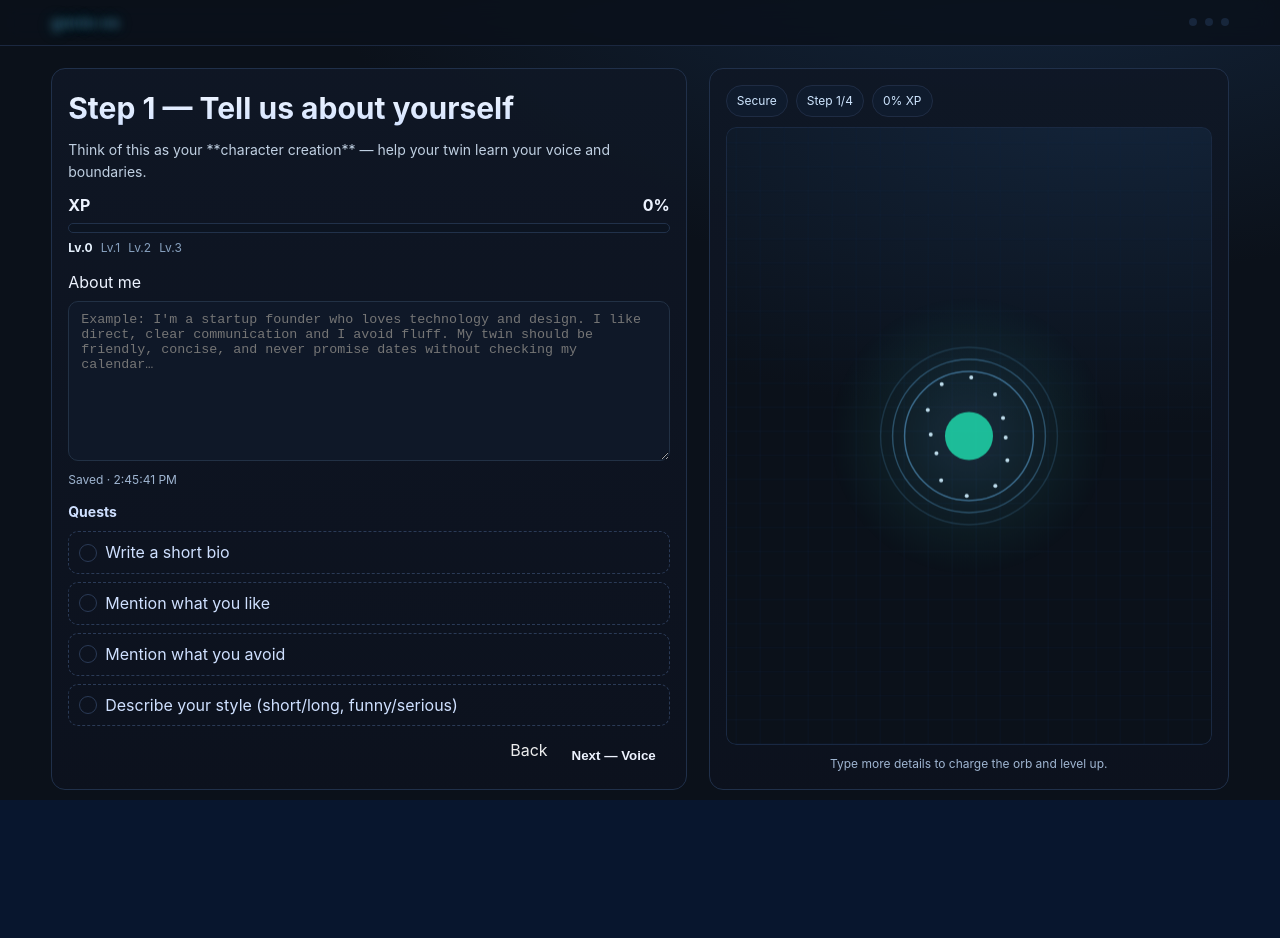
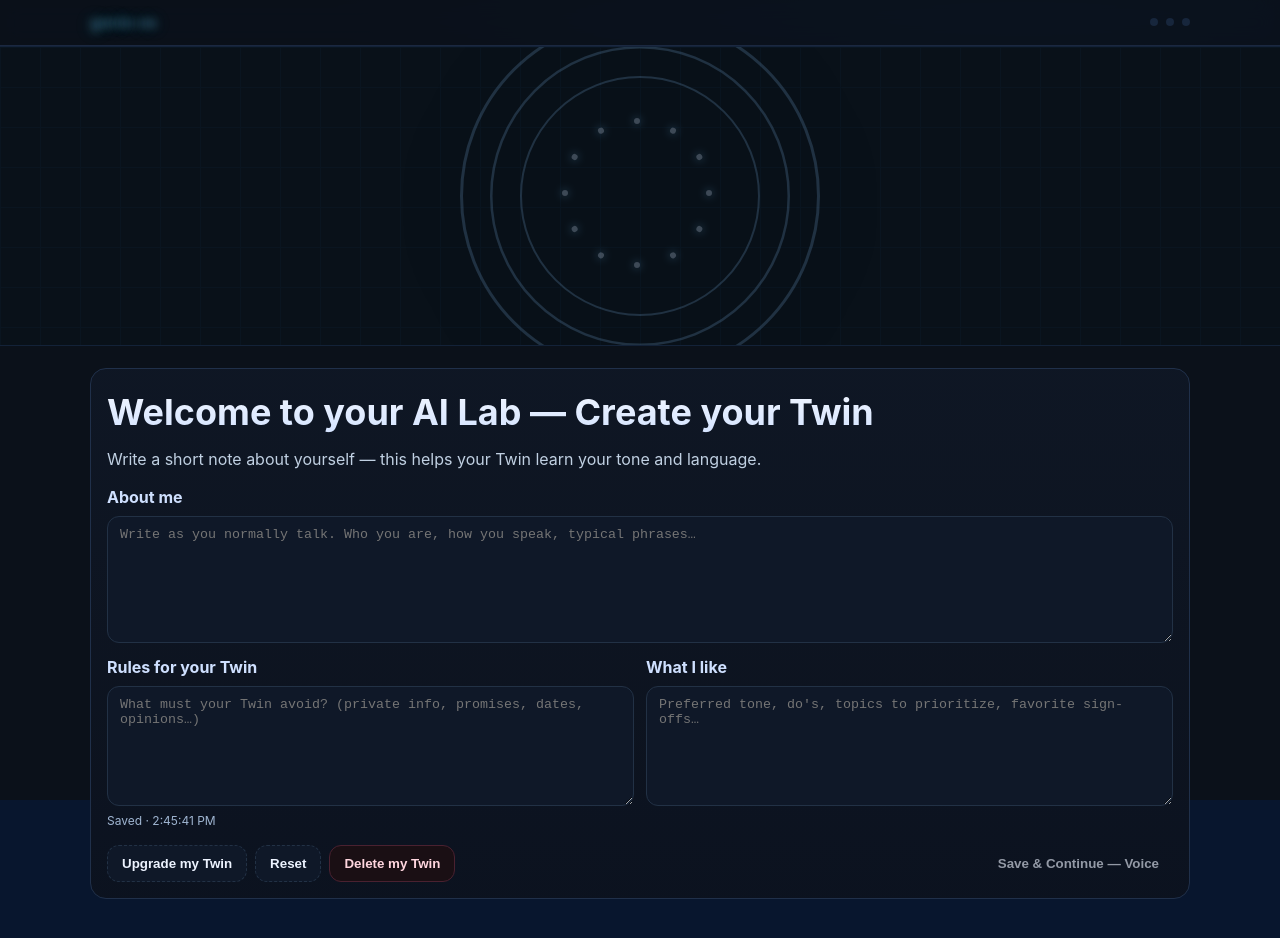
Before and after one commit to genio-ai/genio-os, a Next.js app: page /onboarding/personality in a window 1280 px wide. Shown: the top 938 px of the page. Before the commit the page ends 846 px from the top, so only its background shows below. Built offline with nearby package versions, Linux system fonts and the light colour scheme.

Commit message:
Update personality.js

```diff
--- a/pages/onboarding/personality.js
+++ b/pages/onboarding/personality.js
@@ -1,161 +1,102 @@
 // File: pages/onboarding/personality.js
-import { useEffect, useMemo, useRef, useState } from "react";
+import { useEffect, useMemo, useState } from "react";
 import Head from "next/head";
 import Link from "next/link";
 import { useRouter } from "next/router";
 
 const DRAFT_KEY = "twin_ob_draft";
-const TARGET_CHARS = 300; // الهدف للوصول لـ 100% XP
 
 export default function Personality() {
   const router = useRouter();
   const [about, setAbout] = useState("");
+  const [rules, setRules] = useState("");
+  const [likes, setLikes] = useState("");
   const [savedAt, setSavedAt] = useState(null);
-  const [typing, setTyping] = useState(false);
+  const [busy, setBusy] = useState(false);
+  const [note, setNote] = useState(""); // why: small inline toast (Upgrade/Reset)
 
-  // Load draft on mount
+  // load previous draft
   useEffect(() => {
     try {
       const d = JSON.parse(localStorage.getItem(DRAFT_KEY) || "{}");
       if (d.about) setAbout(d.about);
+      if (d.rules) setRules(d.rules);
+      if (d.likes) setLikes(d.likes);
     } catch {}
   }, []);
 
-  // Debounced autosave
+  // autosave (debounced)
   useEffect(() => {
-    if (about == null) return;
-    setTyping(true);
-    const t = setTimeout(() => {
+    const h = setTimeout(() => {
       try {
         const cur = JSON.parse(localStorage.getItem(DRAFT_KEY) || "{}");
-        localStorage.setItem(DRAFT_KEY, JSON.stringify({ ...cur, about }));
+        localStorage.setItem(
+          DRAFT_KEY,
+          JSON.stringify({ ...cur, about, rules, likes })
+        );
         setSavedAt(new Date());
       } catch {}
-      setTyping(false);
     }, 500);
-    return () => clearTimeout(t);
-  }, [about]);
+    return () => clearTimeout(h);
+  }, [about, rules, likes]);
 
-  // Game-like progress
-  const xp = useMemo(() => Math.min(1, (about.trim().length || 0) / TARGET_CHARS), [about]);
-  const level = xp >= 1 ? 3 : xp >= 0.5 ? 2 : xp >= 0.25 ? 1 : 0;
+  const canContinue = useMemo(
+    () => about.trim().length >= 30, // minimal bio to proceed
+    [about]
+  );
 
-  // Simple quest checks (light heuristics)
-  const quests = useMemo(() => {
-    const txt = about.toLowerCase();
-    return [
-      { key: "about", label: "Write a short bio", done: about.trim().length >= 100 },
-      { key: "likes", label: "Mention what you like", done: /\blike|love|enjoy\b/.test(txt) },
-      { key: "dislikes", label: "Mention what you avoid", done: /\bdon't|do not|hate|avoid|dislike\b/.test(txt) },
-      { key: "tone", label: "Describe your style (short/long, funny/serious)", done: /\bshort|long|funny|serious|direct|friendly\b/.test(txt) },
-    ];
-  }, [about]);
+  const saveAndNext = async () => {
+    if (!canContinue || busy) return;
+    setBusy(true);
+    try {
+      const cur = JSON.parse(localStorage.getItem(DRAFT_KEY) || "{}");
+      localStorage.setItem(
+        DRAFT_KEY,
+        JSON.stringify({
+          ...cur,
+          about: about.trim(),
+          rules: rules.trim(),
+          likes: likes.trim(),
+        })
+      );
+      router.push("/onboarding/voice");
+    } finally {
+      setBusy(false);
+    }
+  };
 
-  const allGood = quests.every(q => q.done) && xp >= 0.5;
+  const doUpgrade = () => {
+    setNote("You can upgrade your Twin anytime — just edit these fields and save.");
+    setTimeout(() => setNote(""), 2200);
+  };
 
-  // Orb canvas animation
-  const canvasRef = useRef(null);
-  const rafRef = useRef(0);
-  useEffect(() => {
-    const canvas = canvasRef.current;
-    if (!canvas) return;
-    const ctx = canvas.getContext("2d");
-    const dpr = Math.min(2, window.devicePixelRatio || 1);
+  const doReset = () => {
+    setAbout("");
+    setRules("");
+    setLikes("");
+    setNote("Cleared fields. Draft kept until you save.");
+    setTimeout(() => setNote(""), 1800);
+  };
 
-    const resize = () => {
-      const r = canvas.getBoundingClientRect();
-      canvas.width = Math.floor(r.width * dpr);
-      canvas.height = Math.floor(r.height * dpr);
-      ctx.setTransform(dpr, 0, 0, dpr, 0, 0);
-    };
-    resize();
-    const onR = () => resize();
-    window.addEventListener("resize", onR);
-
-    let t = 0;
-    const loop = () => {
-      t += 0.016;
-      const W = canvas.width / dpr;
-      const H = canvas.height / dpr;
-      ctx.clearRect(0, 0, W, H);
-
-      // bg grid
-      ctx.save();
-      ctx.globalAlpha = 0.25;
-      ctx.strokeStyle = "rgba(25,45,78,0.6)";
-      const g = 24;
-      const ox = (t * 20) % g;
-      const oy = (t * 12) % g;
-      for (let x = -g; x < W + g; x += g) {
-        ctx.beginPath(); ctx.moveTo(x + ox, 0); ctx.lineTo(x + ox, H); ctx.stroke();
-      }
-      for (let y = -g; y < H + g; y += g) {
-        ctx.beginPath(); ctx.moveTo(0, y + oy); ctx.lineTo(W, y + oy); ctx.stroke();
-      }
-      ctx.restore();
-
-      // orb
-      const cx = W * 0.5, cy = H * 0.5;
-      const base = 70;
-      const pulse = base + Math.sin(t * (2 + xp * 6)) * (6 + xp * 12);
-
-      // outer glow
-      const grd = ctx.createRadialGradient(cx, cy, 10, cx, cy, 140);
-      grd.addColorStop(0, "rgba(111,195,255,0.14)");
-      grd.addColorStop(1, "rgba(32,227,178,0.00)");
-      ctx.fillStyle = grd;
-      ctx.beginPath(); ctx.arc(cx, cy, 140, 0, Math.PI * 2); ctx.fill();
-
-      // rings (speed up with xp)
-      for (let i = 0; i < 3; i++) {
-        ctx.beginPath();
-        const radius = pulse + i * 12;
-        ctx.arc(cx, cy, radius, 0, Math.PI * 2);
-        ctx.strokeStyle = `rgba(111,195,255,${0.45 - i * 0.15})`;
-        ctx.lineWidth = 1.5;
-        ctx.stroke();
-      }
-
-      // inner core
-      ctx.beginPath();
-      ctx.arc(cx, cy, 24 + xp * 10, 0, Math.PI * 2);
-      ctx.fillStyle = "rgba(32,227,178,0.8)";
-      ctx.fill();
-
-      // tiny sparks
-      const sparks = 12;
-      for (let i = 0; i < sparks; i++) {
-        const ang = (i / sparks) * Math.PI * 2 + t * (0.5 + xp);
-        const r = 48 + Math.sin(t * 2 + i) * 12 + xp * 22;
-        const x = cx + Math.cos(ang) * r;
-        const y = cy + Math.sin(ang) * r;
-        ctx.beginPath(); ctx.arc(x, y, 2, 0, Math.PI * 2);
-        ctx.fillStyle = "rgba(207,240,255,0.9)";
-        ctx.fill();
-      }
-
-      rafRef.current = requestAnimationFrame(loop);
-    };
-    rafRef.current = requestAnimationFrame(loop);
-    return () => { cancelAnimationFrame(rafRef.current); window.removeEventListener("resize", onR); };
-  }, [xp]);
-
-  const goNext = () => {
-    if (!allGood) return;
-    router.push("/onboarding/voice");
+  const doDelete = () => {
+    try { localStorage.removeItem(DRAFT_KEY); } catch {}
+    setAbout(""); setRules(""); setLikes("");
+    setNote("Twin draft deleted.");
+    setTimeout(() => setNote(""), 1800);
   };
 
   return (
     <>
       <Head>
-        <title>AI Lab — Personality</title>
-        <meta name="description" content="Step 1 — Describe yourself to craft your digital twin." />
+        <title>AI Lab — Create your Twin (Step 1)</title>
+        <meta name="description" content="Write a short note about yourself so your Twin learns your tone and language." />
       </Head>
 
+      {/* Header */}
       <header className="hdr">
         <div className="container nav">
           <Link href="/" className="brand" aria-label="genio os">
-            <span className="brand-name brand-neon">genio os</span>
+            <span className="brand-neon">genio os</span>
           </Link>
           <div className="stepper" aria-label="Progress">
             <span className="dot on" />
@@ -166,142 +107,151 @@ export default function Personality() {
         </div>
       </header>
 
-      <main className="container grid">
-        {/* Left: form (quests + xp) */}
+      {/* Lab stage */}
+      <section className="lab">
+        <div className="grid-bg" aria-hidden="true" />
+        <div className="holo">
+          <div className="ring r1" /><div className="ring r2" /><div className="ring r3" />
+          <div className="core" />
+          <div className="dots">
+            {Array.from({length:12}).map((_,i)=>(<span key={i} style={{transform:`rotate(${i*30}deg) translateY(-72px)`}} />))}
+          </div>
+        </div>
+      </section>
+
+      {/* Form card */}
+      <main className="container">
         <section className="card form">
-          <h1>Step 1 — Tell us about yourself</h1>
-          <p className="muted">
-            Think of this as your **character creation** — help your twin learn your voice and boundaries.
+          <h1>Welcome to your AI Lab — Create your Twin</h1>
+          <p className="sub">
+            Write a short note about yourself — this helps your Twin learn your tone and language.
           </p>
 
-          {/* XP bar */}
-          <div className="xp">
-            <div className="xp-top">
-              <span>XP</span>
-              <span>{Math.round(xp * 100)}%</span>
-            </div>
-            <div className="xp-bar" aria-valuenow={Math.round(xp * 100)} aria-valuemin={0} aria-valuemax={100}>
-              <span style={{ width: `${xp * 100}%` }} />
-            </div>
-            <div className="lvl">
-              <span className={level>=0?"on":""}>Lv.0</span>
-              <span className={level>=1?"on":""}>Lv.1</span>
-              <span className={level>=2?"on":""}>Lv.2</span>
-              <span className={level>=3?"on":""}>Lv.3</span>
-            </div>
+          <div className="grid">
+            <label className="field">
+              <div className="label">About me</div>
+              <textarea
+                rows={7}
+                value={about}
+                maxLength={4000}
+                onChange={(e)=>setAbout(e.target.value)}
+                placeholder="Write as you normally talk. Who you are, how you speak, typical phrases…"
+              />
+            </label>
+
+            <label className="field">
+              <div className="label">Rules for your Twin</div>
+              <textarea
+                rows={5}
+                value={rules}
+                maxLength={2000}
+                onChange={(e)=>setRules(e.target.value)}
+                placeholder="What must your Twin avoid? (private info, promises, dates, opinions…)"
+              />
+            </label>
+
+            <label className="field">
+              <div className="label">What I like</div>
+              <textarea
+                rows={4}
+                value={likes}
+                maxLength={1500}
+                onChange={(e)=>setLikes(e.target.value)}
+                placeholder="Preferred tone, do's, topics to prioritize, favorite sign-offs…"
+              />
+            </label>
           </div>
 
-          {/* textarea */}
-          <label className="field">
-            <span>About me</span>
-            <textarea
-              rows={8}
-              value={about}
-              maxLength={2000}
-              onChange={(e) => setAbout(e.target.value)}
-              placeholder="Example: I'm a startup founder who loves technology and design. I like direct, clear communication and I avoid fluff. My twin should be friendly, concise, and never promise dates without checking my calendar…"
-            />
-            <div className="help">
-              {typing ? "Saving…" : savedAt ? `Saved · ${savedAt.toLocaleTimeString()}` : "Autosave on"}
-            </div>
-          </label>
-
-          {/* quests */}
-          <div className="quests">
-            <h3>Quests</h3>
-            <ul>
-              {quests.map(q => (
-                <li key={q.key} className={q.done ? "done" : ""}>
-                  <span className="chk">{q.done ? "✓" : ""}</span>
-                  {q.label}
-                </li>
-              ))}
-            </ul>
+          <div className="meta">
+            <span>Saved {savedAt ? `· ${savedAt.toLocaleTimeString()}` : "· autosave on"}</span>
+            {note && <span className="note">{note}</span>}
           </div>
 
           <div className="actions">
-            <Link className="btn ghost" href="/">Back</Link>
-            <button className="btn btn-neon" onClick={goNext} disabled={!allGood}>
-              Next — Voice
+            <button className="btn ghost" type="button" onClick={doUpgrade}>Upgrade my Twin</button>
+            <button className="btn ghost" type="button" onClick={doReset}>Reset</button>
+            <button className="btn danger" type="button" onClick={doDelete}>Delete my Twin</button>
+            <div className="spacer" />
+            <button className="btn btn-neon" type="button" disabled={!canContinue || busy} onClick={saveAndNext}>
+              {busy ? "Saving…" : "Save & Continue — Voice"}
             </button>
           </div>
         </section>
-
-        {/* Right: orb / lab feel */}
-        <aside className="card orb">
-          <div className="hud">
-            <span className="badge">Secure</span>
-            <span className="badge">Step 1/4</span>
-            <span className="badge">{Math.round(xp * 100)}% XP</span>
-          </div>
-          <canvas ref={canvasRef} className="orb-canvas" />
-          <p className="hint">Type more details to charge the orb and level up.</p>
-        </aside>
       </main>
 
+      {/* Styles */}
       <style jsx>{`
         :root{
           --bg:#0a1018; --card:#0f1725; --muted:#a7b7c8; --text:#edf3ff;
           --neon1:#20E3B2; --neon2:#6FC3FF; --ink:#071018;
         }
-        .container{width:min(1200px,92%); margin-inline:auto}
+        .container{width:min(1100px,92%); margin-inline:auto}
         a{color:inherit; text-decoration:none}
 
         /* Header */
-        .hdr{position:sticky; top:0; z-index:50; backdrop-filter:saturate(150%) blur(10px); background:#0b111add; border-bottom:1px solid #1b2840}
+        .hdr{position:sticky; top:0; z-index:40; backdrop-filter:saturate(150%) blur(10px); background:#0b111add; border-bottom:1px solid #1b2840}
         .nav{display:flex; align-items:center; justify-content:space-between; gap:12px; padding:10px 0}
-        .brand-name{font-weight:800; letter-spacing:.2px}
         .brand-neon{
           background:linear-gradient(135deg, var(--neon1), var(--neon2));
           -webkit-background-clip:text; -webkit-text-fill-color:transparent;
           text-shadow:0 0 8px rgba(111,195,255,.35),0 0 18px rgba(32,227,178,.22);
+          font-weight:800;
         }
         .stepper{display:flex; gap:8px; align-items:center}
         .dot{width:8px; height:8px; border-radius:50%; background:#263a59; opacity:.5}
         .dot.on{opacity:1; background:linear-gradient(135deg, var(--neon1), var(--neon2))}
 
-        /* Layout */
-        main.container.grid{display:grid; grid-template-columns:1.1fr .9fr; gap:22px; padding:22px 0 56px}
-        @media (max-width:980px){ main.container.grid{grid-template-columns:1fr} }
+        /* Lab stage */
+        .lab{position:relative; height:300px; display:grid; place-items:center; overflow:hidden; border-block:1px solid #132238; background:#091119}
+        .grid-bg{position:absolute; inset:0; background:
+          linear-gradient(#0f2138 1px, transparent 1px) 0 0/40px 40px,
+          linear-gradient(90deg,#0f2138 1px, transparent 1px) 0 0/40px 40px;
+          opacity:.25}
+        .holo{position:relative; width:240px; height:240px; border-radius:50%; filter:drop-shadow(0 8px 40px rgba(0,0,0,.6))}
+        .ring{position:absolute; inset:0; border:2px solid rgba(140,200,255,.18); border-radius:50%}
+        .r1{transform:scale(1)}
+        .r2{transform:scale(1.25)}
+        .r3{transform:scale(1.5)}
+        .core{position:absolute; top:50%; left:50%; width:84px; height:84px; margin:-42px; border-radius:50%;
+          background:radial-gradient(circle at 30% 30%, var(--neon2), transparent 60%), radial-gradient(circle at 70% 70%, var(--neon1), transparent 60%);
+          filter:blur(2px) saturate(160%); animation:pulse 3s ease-in-out infinite}
+        .dots{position:absolute; top:50%; left:50%; width:0; height:0}
+        .dots span{position:absolute; top:-6px; left:-6px; width:6px; height:6px; border-radius:50%; background:#cfe6ff44; box-shadow:0 0 8px #6fc3ff55}
+        @keyframes pulse{0%,100%{transform:translate(-50%,-50%) scale(1)}50%{transform:translate(-50%,-50%) scale(1.08)}}
 
-        .card{border:1px solid #20304a; background:linear-gradient(180deg, rgba(15,23,37,.92), rgba(12,18,30,.92)); border-radius:14px; padding:16px}
-        .form h1{margin:0 0 8px; font-size:clamp(22px,4vw,30px); background:linear-gradient(180deg,#f4f8ff 0%, #cfe0ff 100%); -webkit-background-clip:text; color:transparent;}
-        .muted{color:#c0d0e2; font-size:14px}
+        /* Form card */
+        main{padding:22px 0 56px}
+        .card{border:1px solid #20304a; background:linear-gradient(180deg, rgba(15,23,37,.92), rgba(12,18,30,.92)); border-radius:16px; padding:16px}
+        .form h1{
+          margin:0 0 6px; font-size:clamp(22px,4.8vw,36px);
+          background:linear-gradient(180deg, #f4f8ff 0%, #cfe0ff 100%);
+          -webkit-background-clip:text; color:transparent;
+        }
+        .sub{color:#c0d0e2; margin:0 0 14px}
 
-        /* XP */
-        .xp{margin:10px 0 12px}
-        .xp-top{display:flex; justify-content:space-between; font-weight:700}
-        .xp-bar{height:10px; background:#0c1421; border:1px solid #21314a; border-radius:999px; overflow:hidden; margin:6px 0 6px}
-        .xp-bar>span{display:block; height:100%; width:0; background:linear-gradient(90deg, var(--neon2), var(--neon1)); transition:width .2s ease}
-        .lvl{display:flex; gap:8px; font-size:12px; color:#87a0be}
-        .lvl .on{color:#e8f3ff; font-weight:700}
+        .grid{display:grid; grid-template-columns:1fr; gap:12px}
+        @media (min-width:860px){ .grid{grid-template-columns:1fr 1fr} .grid .field:first-child{grid-column:1 / -1} }
 
-        /* Field */
-        .field{display:flex; flex-direction:column; gap:6px; margin:10px 0}
-        textarea{background:#0f1828; color:#edf3ff; border:1px solid #223145; border-radius:10px; padding:10px 12px; min-height:160px}
-        .help{color:#9fb5d1; font-size:12px; margin-top:4px}
+        .field{display:flex; flex-direction:column; gap:6px}
+        .label{font-weight:700; color:#cfe0ff}
+        textarea{
+          resize:vertical; min-height:120px; background:#0f1828; color:#edf3ff;
+          border:1px solid #223145; border-radius:12px; padding:10px 12px; outline:none;
+        }
+        textarea:focus{border-color:#2b86c8; box-shadow:0 0 0 3px rgba(111,195,255,.12)}
 
-        /* Quests */
-        .quests{margin:12px 0 2px}
-        .quests h3{margin:0 0 8px; font-size:14px; color:#cfe0ff}
-        .quests ul{list-style:none; padding:0; margin:0; display:grid; gap:8px}
-        .quests li{display:flex; align-items:center; gap:8px; padding:8px 10px; border:1px dashed #2a3a56; border-radius:10px; color:#cfe0ff}
-        .quests li.done{border-style:solid; background:#0f1b2d}
-        .chk{display:inline-grid; place-items:center; width:18px; height:18px; border-radius:999px; border:1px solid #2a3a56}
+        .meta{display:flex; gap:12px; align-items:center; color:#9fb5d1; font-size:12px; margin-top:6px}
+        .note{color:#d7f5ff}
 
-        /* Actions */
-        .actions{display:flex; gap:10px; justify-content:flex-end; margin-top:12px}
+        .actions{display:flex; gap:8px; align-items:center; margin-top:14px; flex-wrap:wrap}
+        .spacer{flex:1}
         .btn{display:inline-flex; align-items:center; justify-content:center; border-radius:12px; cursor:pointer; padding:10px 14px; font-weight:700; border:1px solid #223145; background:#0f1828; color:#edf3ff}
         .btn.btn-neon{border:none; background:linear-gradient(135deg, var(--neon1), var(--neon2)); color:var(--ink)}
         .btn.ghost{background:#0f1828; border-style:dashed}
+        .btn.danger{border-color:#4a2130; background:#1a0f14; color:#ffd6df}
+        .btn[disabled]{opacity:.6; cursor:not-allowed}
+      `}</style>
 
-        /* ORB panel */
-        .orb{display:grid; grid-template-rows:auto 1fr auto; gap:10px; min-height:360px}
-        .hud{display:flex; gap:8px; flex-wrap:wrap}
-        .badge{border:1px solid #1f2c44; background:#0f1b2d; color:#cfe6ff; padding:6px 10px; border-radius:999px; font-size:12px}
-        .orb-canvas{width:100%; height:100%; border-radius:10px; background:radial-gradient(1200px 600px at 80% -10%, #14263d 0%, #0b111a 60%), #0b111a; box-shadow:inset 0 0 0 1px #1a2942}
-        .hint{color:#9fb5d1; font-size:12px; text-align:center}
-      `}</style>
       <style jsx global>{`
         body{
           margin:0; font:16px/1.55 Inter, system-ui, -apple-system, Segoe UI, Roboto, Arial, sans-serif;
```
